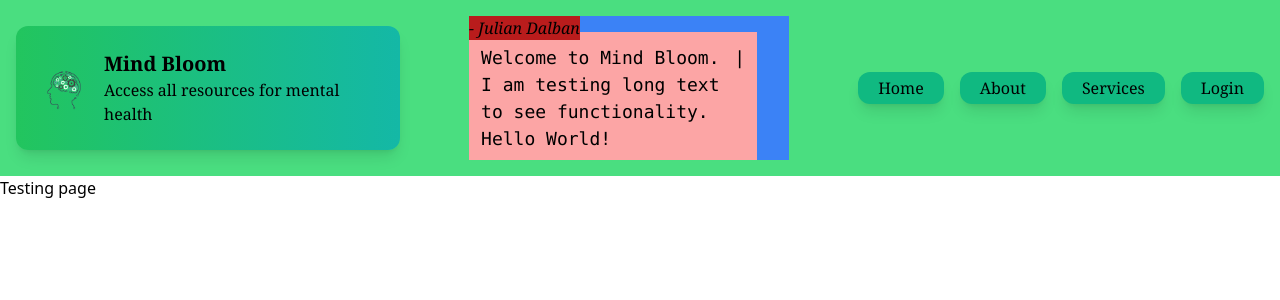
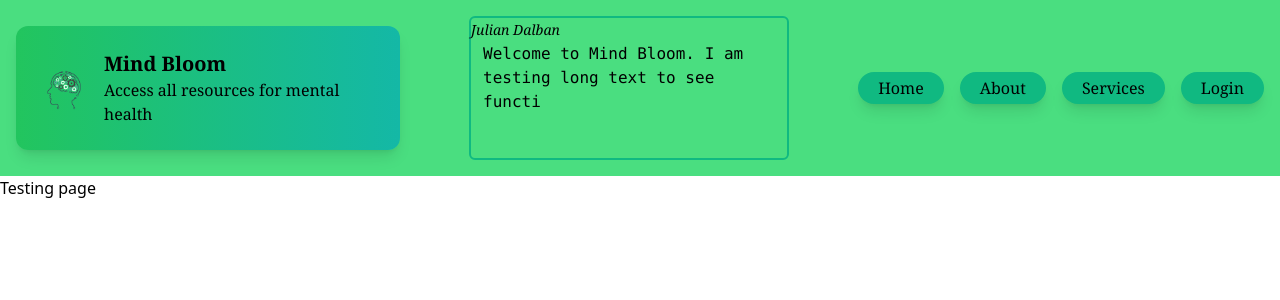
Before and after one commit to julianDalban/mental-health-app, a React (Create React App) app in the folder mind-bloom/: page /services in a window 1280 px wide. Shown: the top 300 px of the page. Built offline with nearby package versions, Linux system fonts and the light colour scheme; no server answers.

Commit message:
Finished the TextType Component and slight style changes to the main buttons.

```diff
--- a/mind-bloom/src/components/ButtonMain.js
+++ b/mind-bloom/src/components/ButtonMain.js
@@ -1,7 +1,7 @@
 function ButtonMain({text, onClick}) {
   return (
     <div className="invisible max-w-sm shadow-lg mx-auto flex items-center">
-      <button className="visible border-1 font-serif border-double borde-slate-100 px-5 py-1 rounded-xl shadow-lg transition
+      <button className="visible border-1 font-serif border-double border-slate-100 px-5 py-1 rounded-full shadow-lg transition
       ease-in-out delay-150 bg-emerald-500 hover:-translate-y-1 hover:scale-110
       hover:bg-teal-500 duration-300"
       onClick={onClick}>{text}
--- a/mind-bloom/src/components/TextType.js
+++ b/mind-bloom/src/components/TextType.js
@@ -3,23 +3,24 @@ import { TypeAnimation } from "react-type-animation";
 
 const TextType = ({text, author}) => {
     return(
-        <div className="flex justify-between items-center relative bg-blue-500 h-[9rem] w-[20rem]">
-            <div className="absolute bottom-0 bg-red-300 h-[8rem] w-[18rem] p-3 line-clamp-4 hover:line-clamp-none">
+        <div className="border-2 border-emerald-500 outline-offset-2 rounded-md flex justify-between items-center relative h-[9rem] w-[20rem]">
+            <div className="absolute bottom-0 h-[8rem] w-[18rem] p-3 line-clamp-4">
                 <TypeAnimation
                     sequence={[
                         //Text goes here
+                        ' - ',
+                        1000,
                         text,
-                        4000, // delay
-                        ' - ',
-                        500
+                        7000 // delay
                     ]}
                     deletionSpeed={50}
                     speed={30}
-                    style={{fontSize: '1.125rem', display: 'flex', justifyContent: 'left', alignItems: 'left', fontFamily: 'ui-monospace, SFMono-Regular, Menlo, Monaco, Consolas, "Liberation Mono", "Courier New", monospace'}}
+                    cursor={false}
+                    style={{fontSize: '1rem', display: 'flex', justifyContent: 'left', alignItems: 'left', fontFamily: 'ui-monospace, SFMono-Regular, Menlo, Monaco, Consolas, "Liberation Mono", "Courier New", monospace'}}
                     repeat={Infinity}
                 />
             </div>
-            <div className="bg-red-700 absolute top-0 left-0 text-base font-serif subpixel-antialiased italic font-medium"> - {author} </div>
+            <div className="absolute top-0 left-0 text-sm font-serif subpixel-antialiased italic font-medium leading-6"> {author} </div>
         </div>
     );
 };
```
